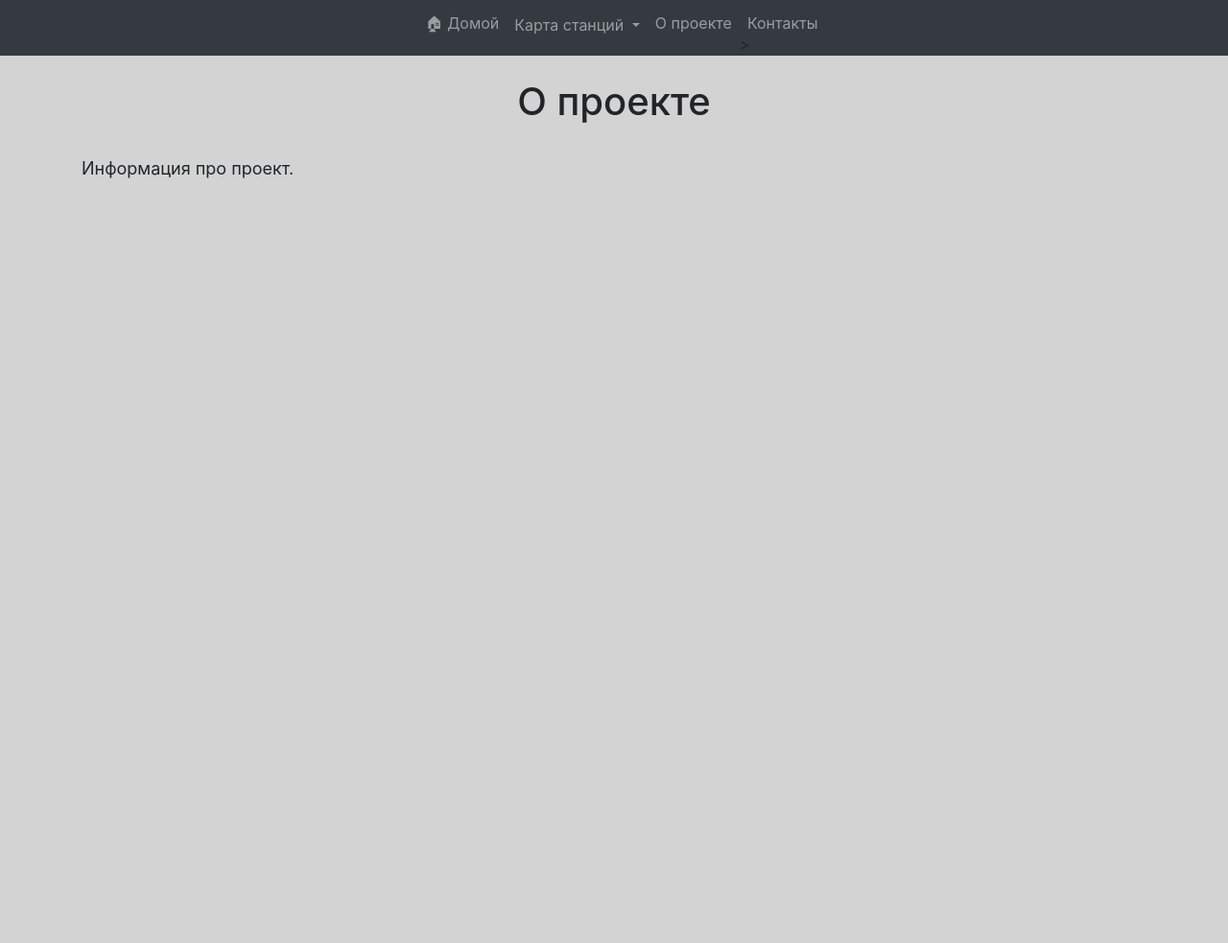
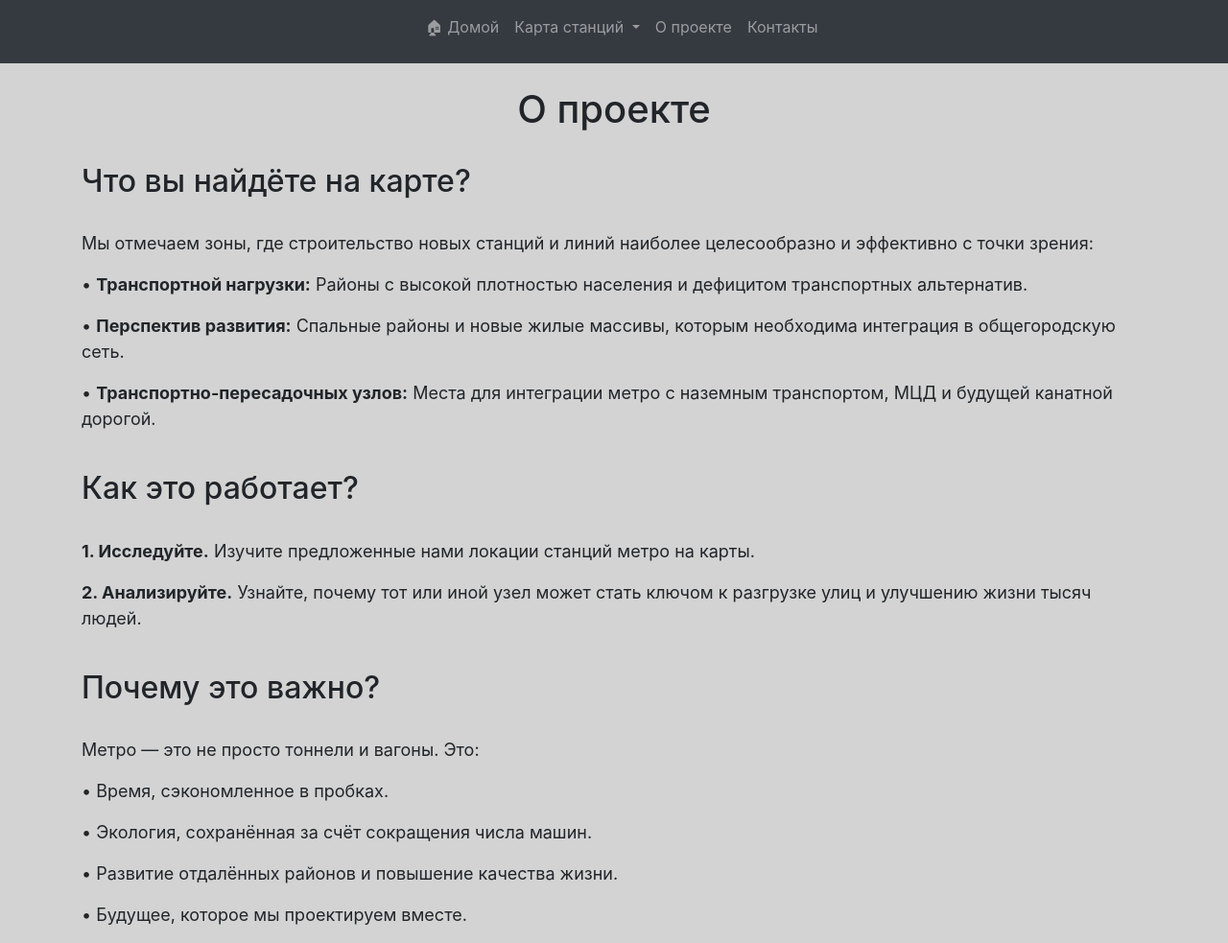
Before and after one commit to piselishchev/Analysis-of-metro-station-locations, a Flask app: page /info in a window 1280 px wide. Shown: the whole page at 96% size. Before the commit the page ends 186 px from the top, so only its background shows below. Run offline with Flask 3, Linux system fonts and the light colour scheme; some libraries are stand-ins or nearby versions.

Commit message:
Commit 2

```diff
--- a/website/auth.py
+++ b/website/auth.py
@@ -3,18 +3,18 @@ from flask import Blueprint, render_template
 auth = Blueprint('auth', __name__)
 
 
-@auth.route('/submit', methods=['POST'])
-def submit():
+@auth.route('/submit')
+def submit_page():
     return "Backend request recieved!"
 
 @auth.route('/map/Nizhny-Novgorod')
-def map():
+def map_page():
     return render_template("map.html")
 
 @auth.route('/info')
-def info():
+def info_page():
     return render_template("info.html")
 
 @auth.route('/contacts')
-def contacts():
+def contacts_page():
     return render_template("contacts.html")
--- a/website/templates/base.html
+++ b/website/templates/base.html
@@ -19,13 +19,10 @@
     p {
       font-size: large;
     }
-    .navbar {
-      padding-top: 1rem;
-      padding-bottom: 0rem;
-    }
     .navbar-brand,
     .navbar .nav-link {
-      line-height: 0.1;
+      height: 50px;
+      align-items:center;
     }
 
     .two-columns {
@@ -85,7 +82,7 @@
               <a class="nav-item nav-link" id="info" href="/info">О проекте</a>
             </li>
             <li class="nav-item">
-              <a class="nav-item nav-link" id="contacts" href="/contacts">Контакты</a>>
+              <a class="nav-item nav-link" id="contacts" href="/contacts">Контакты</a>
             </li>
           </ul>
         </div>
--- a/website/templates/info.html
+++ b/website/templates/info.html
@@ -2,7 +2,8 @@
 {% block content %}
 
 <style>
-  body {
+  body
+  {
     background-color: lightgray;
   }
 </style>
@@ -11,8 +12,25 @@
   <br>
   <h1 align="center">О проекте</h1>
   <br>
-  <p>Информация про проект.</p>
-
+  <h2>Что вы найдёте на карте?</h2>
+  <br>
+  <p>Мы отмечаем зоны, где строительство новых станций и линий наиболее целесообразно и эффективно с точки зрения:</p>
+  <p>• <strong>Транспортной нагрузки:</strong> Районы с высокой плотностью населения и дефицитом транспортных альтернатив.</p>
+  <p>• <strong>Перспектив развития:</strong> Спальные районы и новые жилые массивы, которым необходима интеграция в общегородскую сеть.</p>
+  <p>• <strong>Транспортно-пересадочных узлов:</strong> Места для интеграции метро с наземным транспортом, МЦД и будущей канатной дорогой.</p>
+  <br>
+  <h2>Как это работает?</h2>
+  <br>
+  <p><strong>1. Исследуйте.</strong> Изучите предложенные нами локации станций метро на карты.</p>
+  <p><strong>2. Анализируйте.</strong> Узнайте, почему тот или иной узел может стать ключом к разгрузке улиц и улучшению жизни тысяч людей.</p>
+  <br>
+  <h2>Почему это важно?</h2>
+  <br>
+  <p>Метро — это не просто тоннели и вагоны. Это:</p>
+  <p>• Время, сэкономленное в пробках.</p>
+  <p>• Экология, сохранённая за счёт сокращения числа машин.</p>
+  <p>• Развитие отдалённых районов и повышение качества жизни.</p>
+  <p>• Будущее, которое мы проектируем вместе.</p>
 </div>
 </body>
 
--- a/website/views.py
+++ b/website/views.py
@@ -3,5 +3,5 @@ from flask import Blueprint, render_template
 views = Blueprint('views', __name__)
 
 @views.route('/')
-def home():
+def home_page():
     return render_template("home.html")
```
Also changed, not shown: utilities.py (added, +22 -0 lines), 3 other files.
